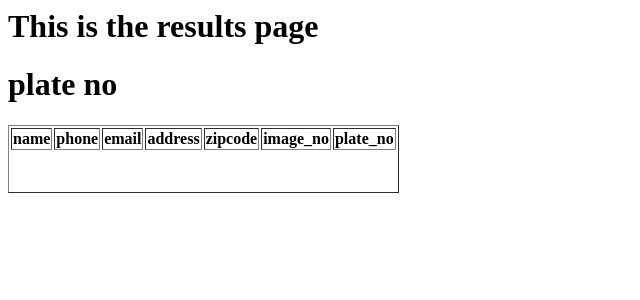
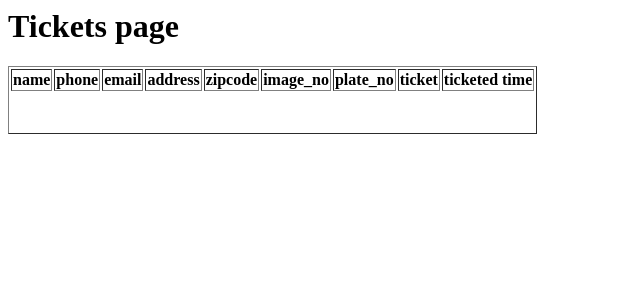
Before and after one commit to kirakrishnan/hackital2019, a Django app: template streetparking/templates/streetparking/results.html in a window 1280 px wide. Shown: the top 300 px of the page, without its empty margins (0-640 px from the left). Run offline with Django 3.2, Linux system fonts and the light colour scheme; the template is opened without the code that fills it: values that come from a table or form of the project are taken from there, others are empty; data comes from the database, SQL or seed files in the repository.

Commit message:
updating results template

```diff
--- a/streetparking/templates/streetparking/results.html
+++ b/streetparking/templates/streetparking/results.html
@@ -1,5 +1,4 @@
-<h1>This is the results page</h1>
-<h1>plate no{{plate}}</h1>
+<h1>Tickets page</h1>
 <table border="1">
     <tr>
         <th>name</th>
@@ -9,6 +8,8 @@
         <th>zipcode</th>
         <th>image_no</th>
         <th>plate_no</th>
+        <th>ticket</th>
+        <th>ticketed time</th>
     </tr>
 {% for user in user_list %}
     <tr>
@@ -20,6 +21,8 @@
         <td>{{user.zipcode}}</td>
         <td>{{user.image_no}}</td>
         <td>{{user.name_plate}}</td>
+        <td>issued</td>
+        <td>mar 24 09:24:43</td>
         {% endif %}
     </tr>
 {% endfor %}
```
Lines whose indentation alone changed are shown as unchanged.
